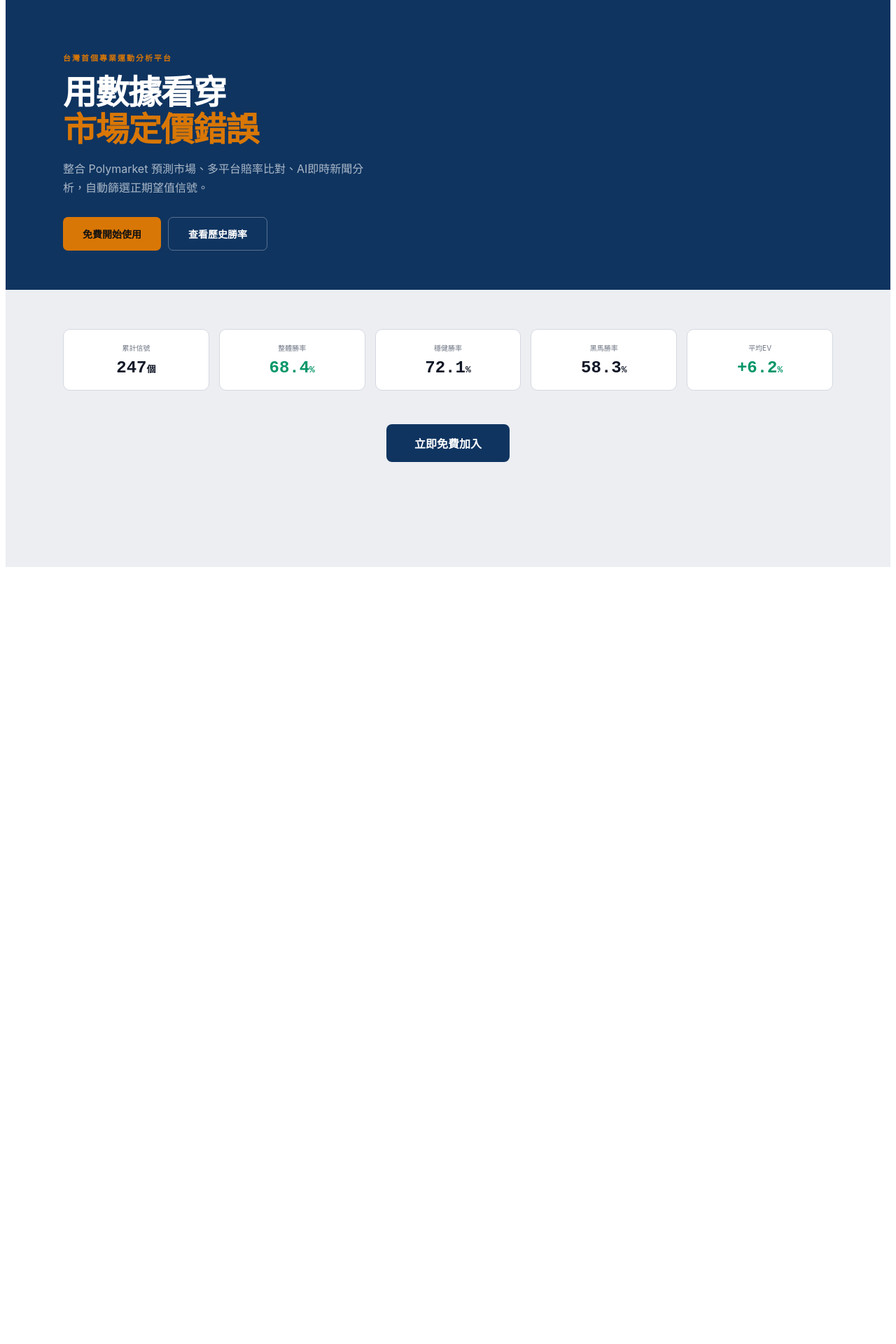
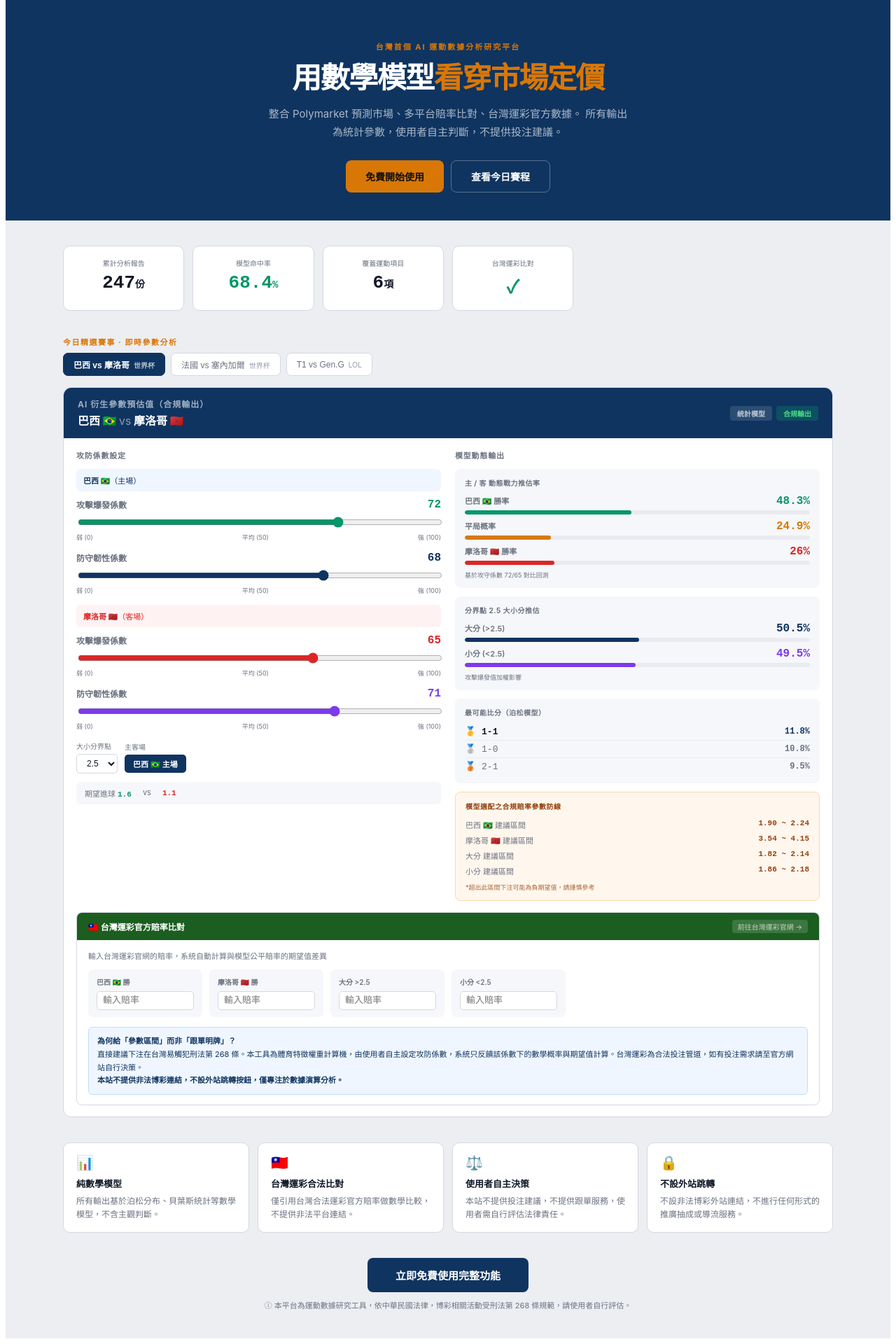
Before and after one commit to steevnwang-del/signal-edge, a React (Vite) app: page / in a window 1280 px wide. Shown: the part 50-1970 px from the top of the page at 70% size. Before the commit the page ends 868 px from the top, so only its background shows below. Built offline with nearby package versions, Linux system fonts and the light colour scheme.

Commit message:
Add files via upload

```diff
--- a/src/pages/LandingPage.jsx
+++ b/src/pages/LandingPage.jsx
@@ -1,58 +1,88 @@
-// ── LandingPage.jsx ────────────────────────────────────────────────────────────
-// 訪客首頁：平台介紹、勝率統計、信號預覽、CTA
-// 數據來源：mockData.js → 串接 Firebase 後改成 services/signals.js
+import { useState } from 'react';
+import ParameterEstimator from '../components/ParameterEstimator';
 
-import { useIsMobile } from '../hooks/useIsMobile';
-import { StatusBadge } from '../components/StatusBadge';
-import { SportBadge } from '../components/SportBadge';
-import { EVNumber } from '../components/EVNumber';
-import { StrengthDots } from '../components/StrengthDots';
-import { SIGNALS, PLATFORM_STATS } from '../constants/mockData';
-import { C } from '../constants/colors';
+const C = { navy:'#0F3460', white:'#FFFFFF', dark:'#111827', muted:'#6B7280', border:'#D4D8DF', bg:'#ECEEF2', amber:'#D97706', win:'#059669' };
+
+const TODAY_MATCHES = [
+  { id:1, home:'巴西 🇧🇷', away:'摩洛哥 🇲🇦', sport:'世界杯', time:'今日 08:00' },
+  { id:2, home:'法國 🇫🇷', away:'塞內加爾 🇸🇳', sport:'世界杯', time:'今日 12:00' },
+  { id:3, home:'T1', away:'Gen.G', sport:'LOL', time:'今日 18:00' },
+];
 
 export default function LandingPage({ setPage, setRole }) {
-  const isMobile = useIsMobile();
-  // 組件內容從 sports-platform-mvp.jsx 的 LandingPage 移植
-  // 為保持此檔案可讀，主要邏輯已拆出
+  const [activeMatch, setActiveMatch] = useState(0);
+  const match = TODAY_MATCHES[activeMatch];
+
   return (
-    <div style={{ background: C.bg, minHeight: "100vh" }}>
-      {/* Hero Section */}
-      <div style={{ background: C.navy, color: C.white, padding: isMobile ? "40px 16px 36px" : "64px 28px 56px" }}>
-        <div style={{ maxWidth: 1100, margin: "0 auto" }}>
-          <div style={{ fontSize: 11, fontWeight: 700, letterSpacing: 2, color: C.amber, marginBottom: 16, textTransform: "uppercase" }}>
-            台灣首個專業運動分析平台
-          </div>
-          <h1 style={{ fontSize: isMobile ? 32 : 48, fontWeight: 900, lineHeight: 1.1, margin: "0 0 16px", letterSpacing: -1.5, color: C.white }}>
-            用數據看穿<br /><span style={{ color: C.amber }}>市場定價錯誤</span>
+    <div style={{ background:C.bg, minHeight:'100vh' }}>
+      <div style={{ background:C.navy, color:C.white, padding:'48px 20px 40px' }}>
+        <div style={{ maxWidth:1100, margin:'0 auto', textAlign:'center' }}>
+          <div style={{ fontSize:11, fontWeight:700, letterSpacing:2, color:C.amber, marginBottom:14, textTransform:'uppercase' }}>台灣首個 AI 運動數據分析研究平台</div>
+          <h1 style={{ fontSize:42, fontWeight:900, lineHeight:1.1, margin:'0 0 16px', letterSpacing:-1.5 }}>
+            用數學模型<span style={{ color:C.amber }}>看穿市場定價</span>
           </h1>
-          <p style={{ fontSize: isMobile ? 14 : 16, lineHeight: 1.7, color: "rgba(255,255,255,0.65)", margin: "0 0 28px", maxWidth: 440 }}>
-            整合 Polymarket 預測市場、多平台賠率比對、AI即時新聞分析，自動篩選正期望值信號。
+          <p style={{ fontSize:15, lineHeight:1.7, color:'rgba(255,255,255,0.65)', maxWidth:520, margin:'0 auto 28px' }}>
+            整合 Polymarket 預測市場、多平台賠率比對、台灣運彩官方數據。
+            所有輸出為統計參數，使用者自主判斷，不提供投注建議。
           </p>
-          <div style={{ display: "flex", gap: 10, flexWrap: "wrap" }}>
-            <button onClick={() => { setRole("free"); setPage("dashboard"); }} style={{ background: C.amber, color: "#111", border: "none", padding: isMobile ? "12px 22px" : "13px 28px", borderRadius: 7, cursor: "pointer", fontSize: isMobile ? 13 : 14, fontWeight: 800 }}>免費開始使用</button>
-            <button style={{ background: "transparent", border: "1.5px solid rgba(255,255,255,0.3)", color: C.white, padding: isMobile ? "12px 22px" : "13px 28px", borderRadius: 7, cursor: "pointer", fontSize: isMobile ? 13 : 14, fontWeight: 600 }}>查看歷史勝率</button>
+          <div style={{ display:'flex', gap:10, justifyContent:'center', flexWrap:'wrap' }}>
+            <button onClick={()=>{ setRole('free'); setPage('dashboard'); }} style={{ background:C.amber, color:'#111', border:'none', padding:'12px 28px', borderRadius:8, cursor:'pointer', fontSize:14, fontWeight:800 }}>免費開始使用</button>
+            <button onClick={()=>setPage('calendar')} style={{ background:'transparent', border:'1.5px solid rgba(255,255,255,0.3)', color:C.white, padding:'12px 28px', borderRadius:8, cursor:'pointer', fontSize:14, fontWeight:600 }}>查看今日賽程</button>
           </div>
         </div>
       </div>
-      {/* Platform Stats + Signal Preview — 完整版請參考 sports-platform-mvp.jsx */}
-      <div style={{ maxWidth: 1100, margin: "0 auto", padding: isMobile ? "36px 16px" : "56px 28px", textAlign: "center" }}>
-        <div style={{ display: "grid", gridTemplateColumns: isMobile ? "1fr 1fr" : "repeat(5,1fr)", gap: 14, marginBottom: 48 }}>
+
+      <div style={{ maxWidth:1100, margin:'0 auto', padding:'36px 20px 0' }}>
+        <div style={{ display:'grid', gridTemplateColumns:'repeat(auto-fill,minmax(160px,1fr))', gap:12, marginBottom:36 }}>
           {[
-            { label: "累計信號", val: PLATFORM_STATS.totalSignals, unit: "個" },
-            { label: "整體勝率", val: `${PLATFORM_STATS.winRate}`, unit: "%", color: C.win },
-            { label: "穩健勝率", val: `${PLATFORM_STATS.stableWinRate}`, unit: "%" },
-            { label: "黑馬勝率", val: `${PLATFORM_STATS.darkHorseWinRate}`, unit: "%" },
-            { label: "平均EV", val: `+${PLATFORM_STATS.avgEV}`, unit: "%", color: C.win },
+            { label:'累計分析報告', val:'247', unit:'份' },
+            { label:'模型命中率', val:'68.4', unit:'%', color:C.win },
+            { label:'覆蓋運動項目', val:'6', unit:'項' },
+            { label:'台灣運彩比對', val:'✓', color:C.win },
           ].map(s => (
-            <div key={s.label} style={{ background: C.white, border: `1px solid ${C.border}`, borderRadius: 10, padding: "18px 14px" }}>
-              <div style={{ fontSize: 10, color: C.muted, marginBottom: 8 }}>{s.label}</div>
-              <div style={{ fontSize: 24, fontWeight: 800, color: s.color || C.dark, fontFamily: "ui-monospace, monospace" }}>{s.val}<span style={{ fontSize: 13 }}>{s.unit}</span></div>
+            <div key={s.label} style={{ background:C.white, border:`1px solid ${C.border}`, borderRadius:10, padding:'16px 18px', textAlign:'center' }}>
+              <div style={{ fontSize:10, color:C.muted, marginBottom:6 }}>{s.label}</div>
+              <div style={{ fontSize:26, fontWeight:800, color:s.color||C.dark, fontFamily:'ui-monospace,monospace' }}>{s.val}<span style={{ fontSize:14 }}>{s.unit||''}</span></div>
             </div>
           ))}
         </div>
-        <button onClick={() => { setRole("free"); setPage("dashboard"); }} style={{ background: C.navy, color: C.white, border: "none", padding: isMobile ? "13px 32px" : "15px 40px", borderRadius: 8, cursor: "pointer", fontSize: isMobile ? 14 : 16, fontWeight: 800 }}>
-          立即免費加入
-        </button>
+
+        {/* 參數估算器 */}
+        <div style={{ marginBottom:36 }}>
+          <div style={{ fontSize:11, fontWeight:700, letterSpacing:1.5, color:C.amber, marginBottom:8, textTransform:'uppercase' }}>今日精選賽事 · 即時參數分析</div>
+          <div style={{ display:'flex', gap:8, marginBottom:16, flexWrap:'wrap' }}>
+            {TODAY_MATCHES.map((m,i) => (
+              <button key={m.id} onClick={()=>setActiveMatch(i)} style={{ padding:'7px 14px', border:`1.5px solid ${activeMatch===i?C.navy:C.border}`, borderRadius:7, cursor:'pointer', background:activeMatch===i?C.navy:C.white, color:activeMatch===i?C.white:C.muted, fontSize:12, fontWeight:activeMatch===i?700:500 }}>
+                {m.home.split(' ')[0]} vs {m.away.split(' ')[0]}
+                <span style={{ fontSize:10, marginLeft:6, opacity:0.7 }}>{m.sport}</span>
+              </button>
+            ))}
+          </div>
+          <ParameterEstimator key={match.id} homeTeam={match.home} awayTeam={match.away} sport={match.sport==='LOL'?'esports':'soccer'}/>
+        </div>
+
+        {/* 合規聲明 */}
+        <div style={{ display:'grid', gridTemplateColumns:'repeat(auto-fill,minmax(240px,1fr))', gap:12, marginBottom:36 }}>
+          {[
+            { icon:'📊', title:'純數學模型', desc:'所有輸出基於泊松分布、貝葉斯統計等數學模型，不含主觀判斷。' },
+            { icon:'🇹🇼', title:'台灣運彩合法比對', desc:'僅引用台灣合法運彩官方賠率做數學比較，不提供非法平台連結。' },
+            { icon:'⚖️', title:'使用者自主決策', desc:'本站不提供投注建議，不提供跟單服務，使用者需自行評估法律責任。' },
+            { icon:'🔒', title:'不設外站跳轉', desc:'不設非法博彩外站連結，不進行任何形式的推廣抽成或導流服務。' },
+          ].map(c => (
+            <div key={c.title} style={{ background:C.white, border:`1px solid ${C.border}`, borderRadius:10, padding:'16px 18px' }}>
+              <div style={{ fontSize:20, marginBottom:8 }}>{c.icon}</div>
+              <div style={{ fontSize:13, fontWeight:700, color:C.dark, marginBottom:6 }}>{c.title}</div>
+              <div style={{ fontSize:12, color:C.muted, lineHeight:1.6 }}>{c.desc}</div>
+            </div>
+          ))}
+        </div>
+
+        <div style={{ textAlign:'center', paddingBottom:40 }}>
+          <button onClick={()=>{ setRole('free'); setPage('dashboard'); }} style={{ background:C.navy, color:C.white, border:'none', padding:'14px 40px', borderRadius:8, cursor:'pointer', fontSize:15, fontWeight:800 }}>立即免費使用完整功能</button>
+          <div style={{ marginTop:10, fontSize:11, color:C.muted }}>
+            ⓘ 本平台為運動數據研究工具，依中華民國法律，博彩相關活動受刑法第 268 條規範，請使用者自行評估。
+          </div>
+        </div>
       </div>
     </div>
   );
```
